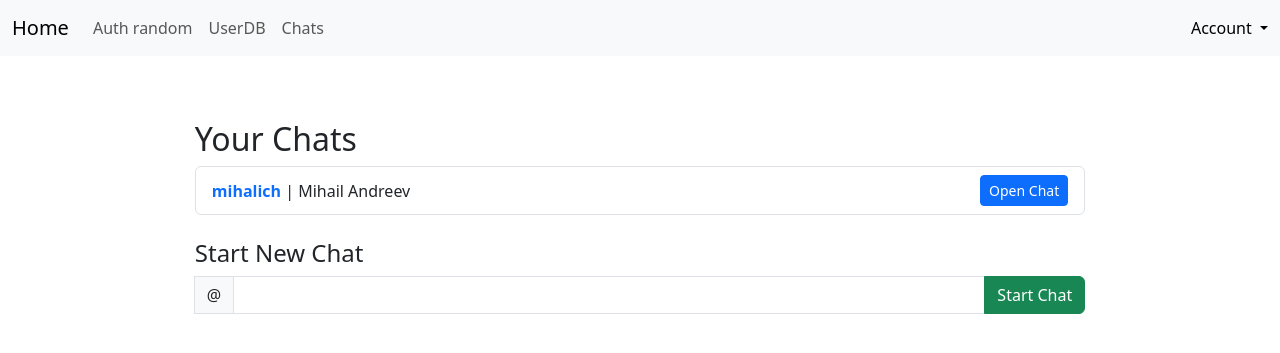
After one commit to AndMihalich/FlaskCollab, a Flask app: page /messenger/ in a window 1280 px wide. The commit adds this page. Shown: the top 353 px of the page. Run offline with Flask 3, Linux system fonts and the light colour scheme; a user stored in the database is signed in; data comes from the database, SQL or seed files in the repository; both versions use the stored data as it was after the commit; some libraries are stand-ins or nearby versions.

Commit message:
add messages and chats

```diff
--- a/app/__init__.py
+++ b/app/__init__.py
@@ -18,4 +18,7 @@ def create_app(config='default'):
     from .auth import auth as auth_blueprint
     app.register_blueprint(auth_blueprint, url_prefix='/auth')
 
+    from .messenger import messenger as messenger_blueprint
+    app.register_blueprint(messenger_blueprint, url_prefix='/messenger')
+
     return app
--- a/app/auth/views.py
+++ b/app/auth/views.py
@@ -59,7 +59,7 @@ def auth_admin():
     elif current_user!=admin:
         logout_user()
         login_user(admin)
-    return redirect(url_for('main.index'))
+    return redirect(url_for('main.userdb_user', username=admin.username, user=admin))
 
 @auth.route('/auth-random')
 def auth_random():
@@ -74,4 +74,4 @@ def auth_random():
     else:
         return redirect(url_for('.index'))
 
-    return redirect(url_for('main.index3', username=random_user.username, user=random_user))
+    return redirect(url_for('main.userdb_user', username=random_user.username, user=random_user))
--- /dev/null
+++ b/app/messenger/__init__.py
@@ -0,0 +1,5 @@
+from flask import Blueprint
+
+messenger = Blueprint('mess', __name__)
+
+from . import views, errors
--- /dev/null
+++ b/app/messenger/forms.py
@@ -0,0 +1,15 @@
+from flask_wtf import FlaskForm
+from wtforms import TextAreaField, SubmitField, StringField
+from wtforms.validators import DataRequired, Length
+
+class MessageForm(FlaskForm):
+    content = StringField('Message', validators=[
+        DataRequired(),
+        Length(min=1, max=1000, message='The message is too long')
+    ])
+    submit = SubmitField('Send')
+
+
+class StartChatForm(FlaskForm):
+    username = StringField('Enter Username', validators=[DataRequired(), Length(min=4, max=20)])
+    submit = SubmitField('Start Chat')
--- /dev/null
+++ b/app/messenger/views.py
@@ -0,0 +1,54 @@
+from flask import Blueprint, render_template, redirect, url_for, request, flash
+from flask_login import login_required, current_user
+from .. import db
+from ..models import ChatRoom, Message, User, Role, chat_members
+
+from . import messenger as mess
+from .forms import MessageForm, StartChatForm
+
+@mess.route('/', methods=['GET', 'POST'])
+@login_required
+def chats():
+    form = StartChatForm()
+    rooms = ChatRoom.query\
+        .join(chat_members)\
+        .filter(chat_members.c.user_id == current_user.id)\
+        .all()
+
+    if form.validate_on_submit():
+        user = User.query.filter_by(username=form.username.data).first()
+        if not user:
+            flash('User not found.', 'danger')
+        elif user.id == current_user.id:
+            flash('You cannot chat with yourself.', 'warning')
+        else:
+            room = ChatRoom.get_or_create_private_chat(current_user, user)
+            return redirect(url_for('mess.chat_room', room_id=room.id))
+
+    return render_template('mess/chat_list.html', rooms=rooms, form=form)
+
+@mess.route('/chat/<int:room_id>', methods=['GET', 'POST'])
+@login_required
+def chat_room(room_id):
+    room = ChatRoom.query.get(room_id)
+    messages = Message.query.filter_by(room_id=room.id).order_by(Message.timestamp.asc()).all()
+    form = MessageForm()
+
+
+    companion = None
+    if room and room.is_private:
+        members = [u for u in room.members if u.id != current_user.id]
+        if members:
+            companion = members[0]
+
+    if form.validate_on_submit():
+        message = Message(
+            content=form.content.data,
+            sender_id=current_user.id,
+            room_id=room.id
+        )
+        db.session.add(message)
+        db.session.commit()
+        return redirect(url_for('mess.chat_room', room_id=room.id))
+
+    return render_template('mess/chat_room.html', room=room, messages=messages, form=form, companion=companion)
--- a/app/models.py
+++ b/app/models.py
@@ -126,3 +126,52 @@ login_manager.anonymous_user = AnonymousUser
 @login_manager.user_loader
 def load_user(user_id):
     return db.session.get(User, user_id)
+
+
+chat_members = db.Table('chat_members',
+    db.Column('user_id', db.Integer, db.ForeignKey('users.id')),
+    db.Column('chat_room_id', db.Integer, db.ForeignKey('chat_rooms.id')),
+    prevent_existing=True
+)
+
+
+class ChatRoom(db.Model):
+    __tablename__ = 'chat_rooms'
+    id = db.Column(db.Integer, primary_key=True)
+    name = db.Column(db.String(255), nullable=True, default=None)
+    is_private = db.Column(db.Boolean, default=False)
+    members = db.relationship('User', secondary='chat_members', backref='chat_rooms')
+
+
+    @staticmethod
+    def get_or_create_private_chat(user1, user2):
+        user_ids = sorted([user1.id, user2.id])
+
+        rooms = ChatRoom.query.join(chat_members).filter(
+            chat_members.c.user_id.in_(user_ids),
+            ChatRoom.is_private.is_(True)
+        ).all()
+
+        for room in rooms:
+            member_ids = sorted([u.id for u in room.members])
+            if member_ids == user_ids:
+                return room
+
+        room = ChatRoom(is_private=True)
+        room.members.append(user1)
+        room.members.append(user2)
+        db.session.add(room)
+        db.session.commit()
+        return room
+
+
+class Message(db.Model):
+    __tablename__ = 'messages'
+    id = db.Column(db.Integer, primary_key=True)
+    content = db.Column(db.Text, nullable=False)
+    timestamp = db.Column(db.DateTime, default=datetime.now())
+    sender_id = db.Column(db.Integer, db.ForeignKey('users.id'))
+    room_id = db.Column(db.Integer, db.ForeignKey('chat_rooms.id'))
+
+    sender = db.relationship('User', backref='messages')
+    room = db.relationship('ChatRoom', backref='messages')
--- a/app/static/base_script.js
+++ b/app/static/base_script.js
@@ -18,6 +18,7 @@ document.addEventListener('DOMContentLoaded', function() {
                 resultsList.innerHTML = '';
                 return;
             }
+
             lastValue = value;
             fetch(`/UserDB_search?q=${encodeURIComponent(value)}`)
                 .then(response => response.json())
--- a/app/static/styles.css
+++ b/app/static/styles.css
@@ -3,27 +3,10 @@
   margin-right: 15%;
   border-radius: 0.5rem;
   height: 100%;
-  margin-top: 1.5rem;
+  margin-top: 120px; /* высота navbar + chat-header + небольшой отступ */
   margin-bottom: 1.5rem;
   display: flex;
   flex-direction: column;
-}
-.center-form {
-  display: flex;
-  flex-direction: column;
-  align-items: center;
-}
-
-.dropdown-menu{
-  min-width: auto;
-}
-
-.dropdown:hover + .dropdown-menu {
-  display: block !important;
-}
-
-.dropdown-menu:hover{
-    display:block !important;
 }
 
 .site-container {
@@ -44,3 +27,106 @@
     padding-right: 0.25rem;
   }
 }
+.center-form {
+  display: flex;
+  flex-direction: column;
+  align-items: center;
+}
+
+.dropdown-menu {
+  min-width: auto;
+  z-index: 3000 !important;
+}
+
+.dropdown:hover + .dropdown-menu {
+  display: block !important;
+}
+
+.dropdown-menu:hover{
+    display:block !important;
+}
+
+
+.sticky-chat-form {
+  position: fixed;
+  bottom: 0;
+  left: 0;
+  width: 100vw;
+  z-index: 100;
+  padding: 1rem 0;
+  max-width: 60vw;
+  min-width: 320px;
+  margin-left: auto;
+  margin-right: auto;
+  left: 0;
+  right: 0;
+}
+
+#messages {
+  display: flex;
+  flex-direction: column;
+  gap: 0.5rem;
+  min-height: 60vh;
+  margin-top: 0;
+  margin-bottom: 4rem;
+}
+
+.message-current {
+  align-self: flex-end;
+  background: #d1e7dd;
+  color: #155724;
+  border-radius: 1rem 1rem 0 1rem;
+  padding: 0.5rem 1rem;
+  max-width: 60%;
+  box-shadow: 0 2px 8px rgba(0,0,0,0.05);
+  margin-left: 20%;
+}
+
+.message-other {
+  align-self: flex-start;
+  background: #f8d7da;
+  color: #721c24;
+  border-radius: 1rem 1rem 1rem 0;
+  padding: 0.5rem 1rem;
+  max-width: 60%;
+  box-shadow: 0 2px 8px rgba(0,0,0,0.05);
+  margin-right: 20%;
+}
+
+@media (max-width: 600px) {
+  .message-current, .message-other {
+    max-width: 90%;
+    margin-left: 0;
+    margin-right: 0;
+  }
+  .sticky-chat-form {
+    max-width: 100vw;
+    min-width: 0;
+    padding: 0.5rem 0;
+    margin-left: 0;
+    margin-right: 0;
+  }
+  .navbar, .chat-header {
+    position: static;
+    width: 100%;
+  }
+  .page-container {
+    margin-top: 0;
+  }
+}
+
+.chat-header {
+  text-align: center;
+  position: fixed;
+  top: 56px;
+  left: 0;
+  width: 100vw;
+  z-index: 1040;
+  background: #f8f9fa;
+  border-bottom: 1px solid #dee2e6;
+  padding: 1rem;
+}
+
+.navbar {
+  z-index: 1050;
+}
--- a/app/templates/base.html
+++ b/app/templates/base.html
@@ -8,7 +8,7 @@
 </head>
 <body>
 <div class="site-container">
-<nav class="navbar navbar-expand-lg bg-body-tertiary">
+<nav class="navbar fixed-top navbar-expand-lg bg-body-tertiary">
     <div class="container-fluid">
       <a class="navbar-brand" href="{{ url_for("main.home") }}">Home</a>
       <button class="navbar-toggler" type="button" data-bs-toggle="collapse" data-bs-target="#navbarText" aria-controls="navbarText" aria-expanded="false" aria-label="Toggle navigation">
@@ -17,10 +17,13 @@
       <div class="collapse navbar-collapse" id="navbarText">
         <ul class="navbar-nav me-auto mb-2 mb-lg-0">
           <li class="nav-item">
+            <a class="nav-link" aria-current="page" href="{{ url_for("auth.auth_random") }}">Auth random</a>
+          </li>
+          <li class="nav-item">
             <a class="nav-link" aria-current="page" href="{{ url_for("main.userdb") }}">UserDB</a>
           </li>
           <li class="nav-item">
-            <a class="nav-link" aria-current="page" href="#">Chats</a>
+            <a class="nav-link" aria-current="page" href="{{ url_for("mess.chats") }}">Chats</a>
           </li>
         </ul>
         <span class="navbar-text ms-auto">
--- /dev/null
+++ b/app/templates/mess/chat_list.html
@@ -0,0 +1,39 @@
+{% extends "base.html" %}
+
+{% block title %}Chat Rooms{% endblock %}
+
+{% block page_content %}
+  <h2>Your Chats</h2>
+
+  {% if rooms %}
+    <ul class="list-group mb-4">
+      {% for room in rooms %}
+        <li class="list-group-item d-flex justify-content-between align-items-center">
+          <div>
+            {% for user in room.members %}
+              {% if user.id != current_user.id %}
+                <a href="{{ url_for("main.userdb_user", username=user.username) }}" style="text-decoration: none"><strong>{{ user.username }}</strong></a> | {{user.first_name+' '+user.last_name}}
+              {% endif %}
+            {% endfor %}
+          </div>
+          <a href="{{ url_for('mess.chat_room', room_id=room.id) }}" class="btn btn-sm btn-primary">
+            Open Chat
+          </a>
+        </li>
+      {% endfor %}
+    </ul>
+  {% else %}
+    <p>You don't have any chats yet.</p>
+  {% endif %}
+
+  <h4>Start New Chat</h4>
+  <form method="POST">
+    <div class="input-group flex-nowrap">
+      {{ form.hidden_tag() }}
+      {{ form.csrf_token }}
+      <span class="input-group-text" id="inputGroup-sizing-lg">@</span>
+      {{ form.username(class_="form-control") }}
+      {{form.submit(class="btn btn-success", value="Start Chat")}}
+    </div>
+  </form>
+{% endblock %}
```
Also changed, not shown: app/main/forms.py (+3 -4 lines), app/main/views.py (+10 -14 lines), app/templates/mess/chat_room.html (added, +42 -0 lines), app/messenger/errors.py (added), data.sqlite, 1 other file.
